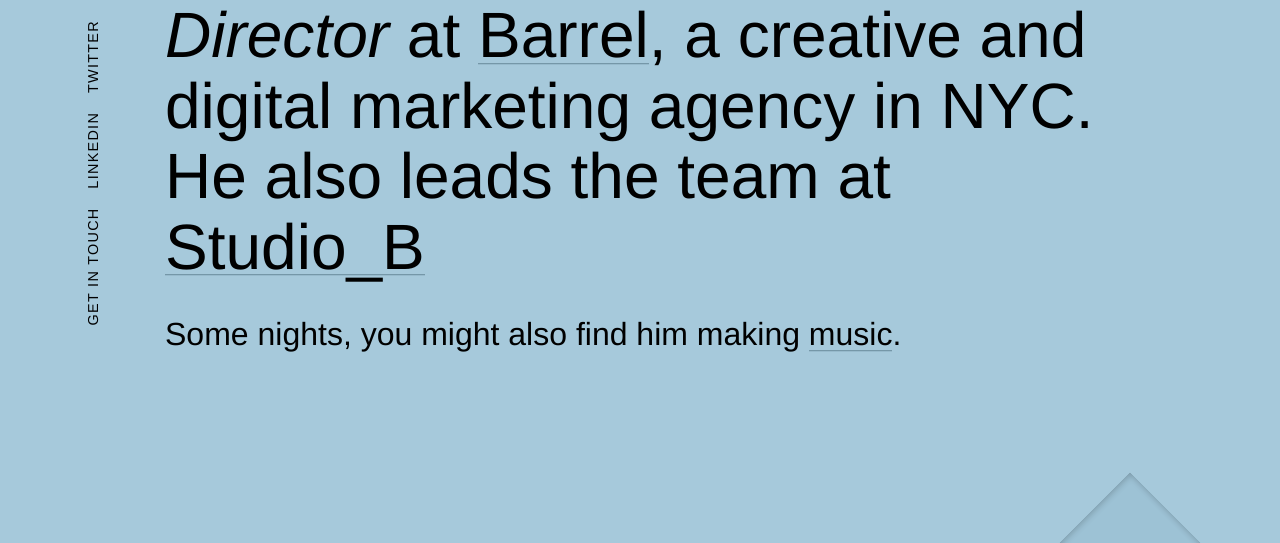
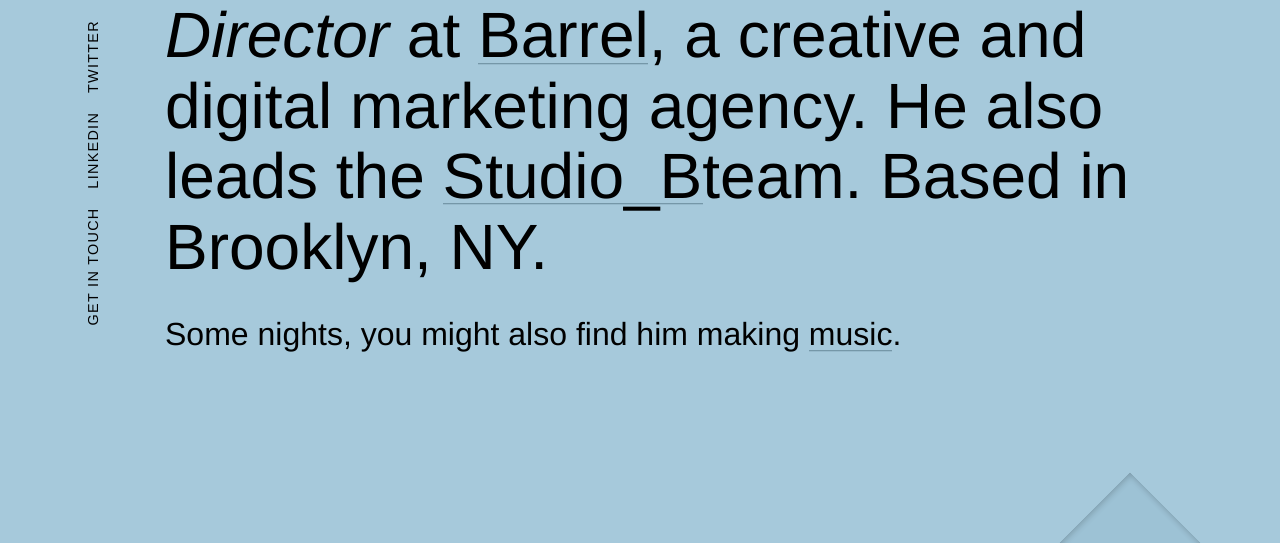
Before and after one commit to LucasJBallasy/Lucas-Ballasy, a website: page index.html in a window 1280 px wide. Shown: the part 257-800 px from the top of the page. Drawn offline with nearby package versions, Linux system fonts and the light colour scheme.

Commit message:
copy changes

```diff
--- a/index.html
+++ b/index.html
@@ -78,7 +78,7 @@
 		</div>
 
 		<div class="hello absolute center-v jq">
-			<h1 class="mx0 light">Lucas is <i>Partner & Creative Director</i> at <a href="https://www.barrelny.com" target="_blank">Barrel</a>, a creative and digital marketing agency in NYC. He also leads the team at <a href="https://www.barrelny.com/studio/" target="_blank">Studio_B</a> </h1>
+			<h1 class="mx0 light">Lucas is <i>Partner & Creative Director</i> at <a href="https://www.barrelny.com" target="_blank">Barrel</a>, a creative and digital marketing agency. He also leads the <a href="https://www.barrelny.com/studio/" target="_blank">Studio_B</a>team. Based in Brooklyn, NY.</h1>
 			<p class="light h3 mt1 mb0">Some nights, you might also find him making <a href="https://soundcloud.com/lucasjoseph" target="_blank">music</a>.</p>
 		</div>
 
```
